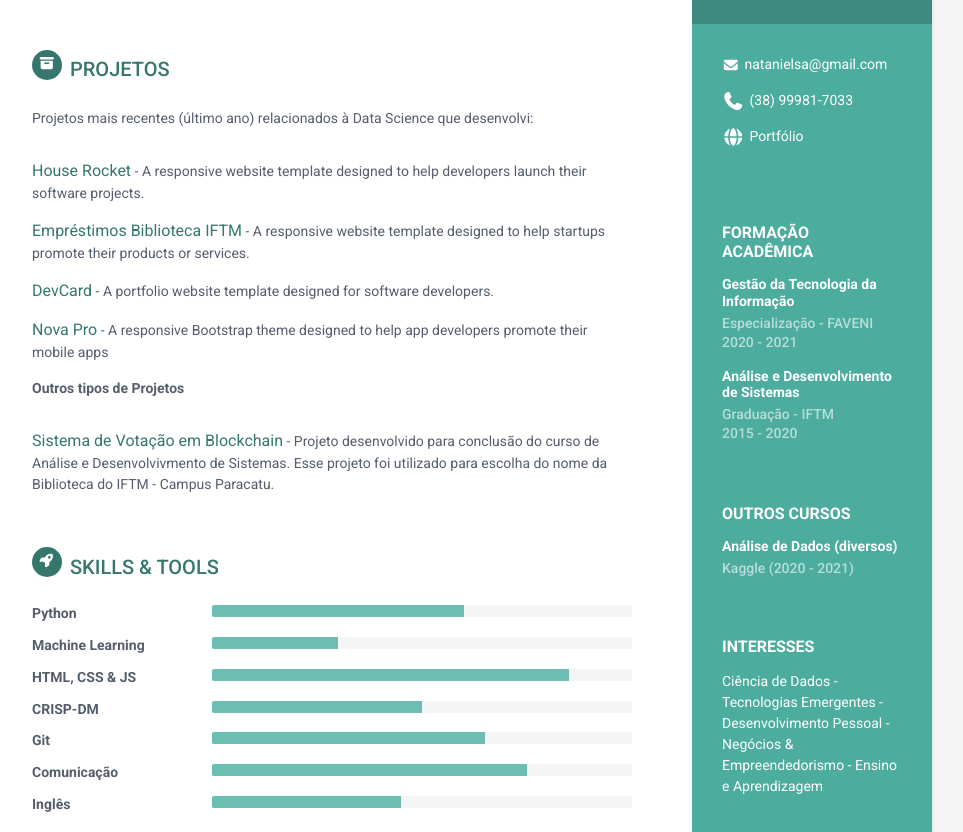
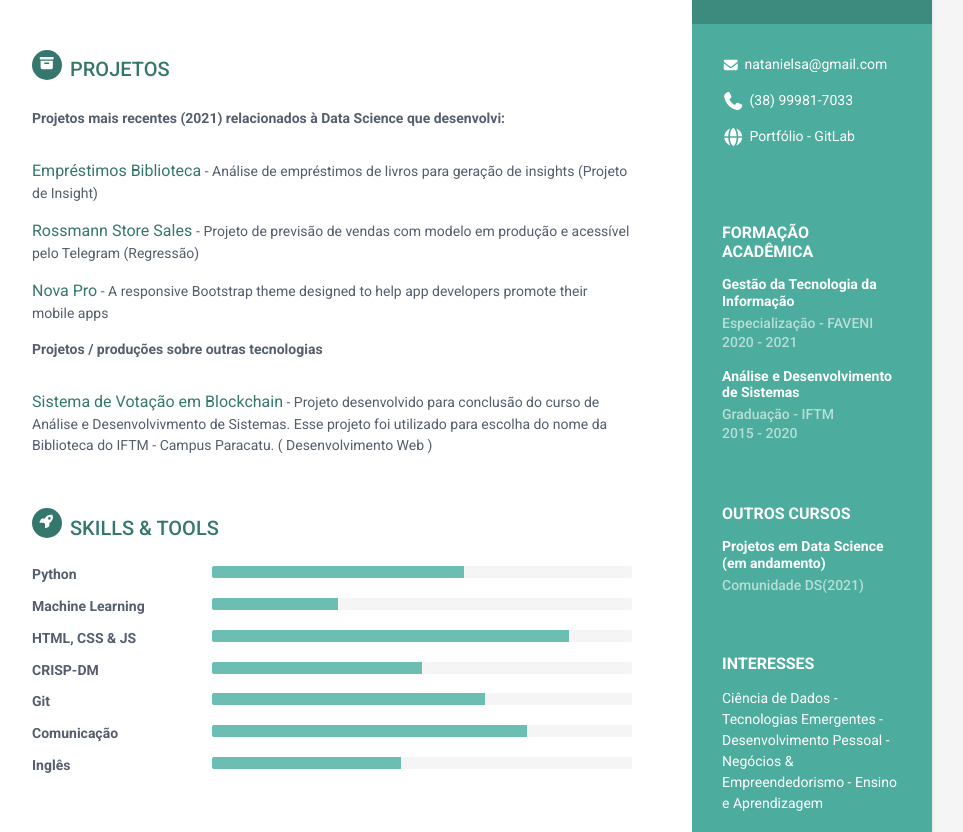
Before and after one commit to natanielsantos/portfolio, a plain HTML site: page porffolio2/index.html in a window 1280 px wide. Shown: the part 265-1097 px from the top of the page, without its empty margins (188-1151 px from the left). Drawn offline with Linux system fonts and the light colour scheme.

Commit message:
Atualiza portfolio

```diff
--- a/porffolio2/index.html
+++ b/porffolio2/index.html
@@ -35,7 +35,7 @@
         <ul class="list-unstyled contact-list">
           <li class="email"><i class="fas fa-envelope"></i><a href="mailto: natanielsa@gmail.com">natanielsa@gmail.com</a></li>
           <li class="phone"><i class="fas fa-phone"></i><a href="tel:0123 456 789">(38) 99981-7033</a></li>
-          <li class="website"><i class="fas fa-globe"></i><a href="https://gitlab.com/nps-portfolio" target="_blank">Portfólio</a></li>
+          <li class="website"><i class="fas fa-globe"></i><a href="https://gitlab.com/nps-portfolio" target="_blank">Portfólio - GitLab</a></li>
         <!--  <li class="linkedin"><i class="fab fa-linkedin-in"></i><a href="#" target="_blank">linkedin.com/in/alandoe</a></li> -->
           <!--<li class="github"><i class="fab fa-github"></i><a href="#" target="_blank">github.com/natanielsantos</a></li>-->
           <!--  <li class="twitter"><i class="fab fa-twitter"></i><a href="https://twitter.com/3rdwave_themes" target="_blank">@twittername</a></li> -->
@@ -61,8 +61,8 @@
       <div class="education-container container-block">
         <h2 class="container-block-title">Outros Cursos</h2>
         <div class="item">
-          <h4 class="degree">Análise de Dados (diversos)</h4>
-          <h5 class="meta">Kaggle (2020 - 2021)</h5>
+          <h4 class="degree">Projetos em Data Science (em andamento)</h4>
+          <h5 class="meta">Comunidade DS(2021)</h5>
         </div>
         <!--//item-->
       </div>
@@ -94,23 +94,16 @@
       <section class="section projects-section">
         <h2 class="section-title"><span class="icon-holder"><i class="fas fa-archive"></i></span>Projetos</h2>
         <div class="intro">
-          <p>Projetos mais recentes (último ano) relacionados à Data Science que desenvolvi:</p>
+          <p><b><p>Projetos mais recentes (2021) relacionados à Data Science que desenvolvi:</b></p></p>
         </div>
         <!--//intro-->
+        <!--//item-->
         <div class="item">
-          <span class="project-title"><a href="https://themes.3rdwavemedia.com/bootstrap-templates/startup/coderpro-bootstrap-4-startup-template-for-software-projects/" target="_blank">House Rocket</a></span> - <span class="project-tagline">A
-            responsive website template designed to help developers launch their software projects. </span>
-
+          <span class="project-title"><a href="https://https://gitlab.com/nps-portfolio/data-science-insights" target="_blank">Empréstimos Biblioteca</a></span> - <span class="project-tagline">Análise de empréstimos de livros para geração de insights (Projeto de Insight)</span>
         </div>
         <!--//item-->
         <div class="item">
-          <span class="project-title"><a href="https://themes.3rdwavemedia.com/bootstrap-templates/startup/launch-bootstrap-4-template-for-saas-businesses/" target="_blank">Empréstimos Biblioteca IFTM</a></span> - <span class="project-tagline">A
-            responsive website template designed to help startups promote their products or services.</span>
-        </div>
-        <!--//item-->
-        <div class="item">
-          <span class="project-title"><a href="https://themes.3rdwavemedia.com/bootstrap-templates/resume/devcard-bootstrap-4-vcard-portfolio-template-for-software-developers/" target="_blank">DevCard</a></span> - <span class="project-tagline">A
-            portfolio website template designed for software developers.</span>
+          <span class="project-title"><a href="https://https://gitlab.com/nps-portfolio/nps-rossmann-store-sales" target="_blank">Rossmann Store Sales </a></span> - <span class="project-tagline">Projeto de previsão de vendas com modelo em produção e acessível pelo Telegram (Regressão)</span>
         </div>
         <!--//item-->
         <div class="item">
@@ -119,11 +112,11 @@
         </div>
         <!--//item-->
         <div class="intro">
-          <p><b>Outros tipos de Projetos</b></p>
+          <p><b>Projetos / produções sobre outras tecnologias </b></p>
         </div>
         <div class="item">
-          <span class="project-title"><a href="https://gitlab.com/natanielsantos/eleicao-dapp" target="_blank">Sistema de Votação em Blockchain</a></span> -
-          <span class="project-tagline">Projeto desenvolvido para conclusão do curso de Análise e Desenvolvivmento de Sistemas. Esse projeto foi utilizado para escolha do nome da Biblioteca do IFTM - Campus Paracatu.</span>
+          <span class="project-title"><a href="https://https://gitlab.com/nps-portfolio/aplicativo-de-votacao-em-blockchain" target="_blank">Sistema de Votação em Blockchain</a></span> -
+          <span class="project-tagline">Projeto desenvolvido para conclusão do curso de Análise e Desenvolvivmento de Sistemas. Esse projeto foi utilizado para escolha do nome da Biblioteca do IFTM - Campus Paracatu. ( Desenvolvimento Web )</span>
         </div>
         <!--//item-->
       </section>
```
